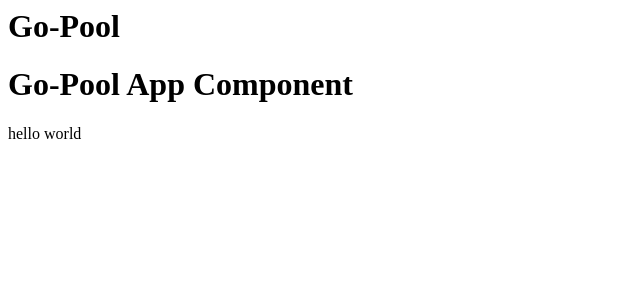
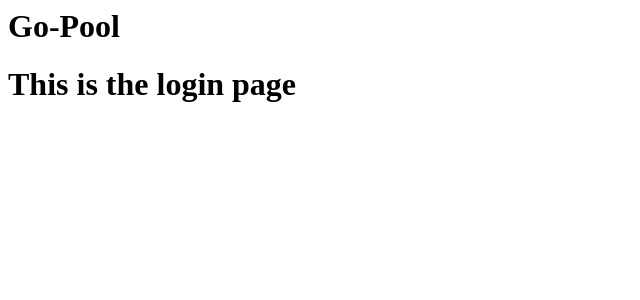
Before and after one commit to GS-goblin-shark/go-pool, a React app: page /login in a window 1280 px wide. Shown: the top 300 px of the page, without its empty margins (0-640 px from the left). Built offline with nearby package versions, Linux system fonts and the light colour scheme.

Commit message:
added browser router for dashboard and login

```diff
--- a/client/App.js
+++ b/client/App.js
@@ -1,5 +1,9 @@
 /* eslint-disable react/jsx-filename-extension */
 import React, { useState, useEffect } from 'react';
+import { BrowserRouter, Route, Switch } from 'react-router-dom';
+
+import Dashboard from './components/Dashboard';
+import Login from './components/Login';
 
 function App() {
   const [state, updateState] = useState({
@@ -8,10 +12,14 @@ function App() {
   });
 
   return (
-    <div>
-      <h1>Go-Pool App Component</h1>
-      <p>hello world</p>
-    </div>
+    <Switch>
+      <Route exact path='/'>
+        <Dashboard />
+      </Route>
+      <Route path='/login'>
+        <Login />
+      </Route>
+    </Switch>
   );
 }
 
--- /dev/null
+++ b/client/components/Dashboard.jsx
@@ -0,0 +1,11 @@
+import React from 'react';
+
+function Dashboard() {
+  return (
+    <div>
+      <h1>This is the dashboard component</h1>
+    </div>
+  );
+}
+
+export default Dashboard;
--- /dev/null
+++ b/client/components/Login.jsx
@@ -0,0 +1,11 @@
+import React from 'react';
+
+function Login() {
+  return (
+    <div>
+      <h1>This is the login page</h1>
+    </div>
+  );
+}
+
+export default Login;
--- a/client/index.js
+++ b/client/index.js
@@ -2,8 +2,15 @@
 /* eslint-disable react/jsx-filename-extension */
 import React from 'react';
 import ReactDOM from 'react-dom';
+import { BrowserRouter, Route, Switch } from 'react-router-dom';
+
 import App from './App';
 
 import styles from './style.css';
 
-ReactDOM.render(<App />, document.getElementById('root'));
+ReactDOM.render(
+  <BrowserRouter>
+    <App />
+  </BrowserRouter>,
+  document.getElementById('root')
+);
```
